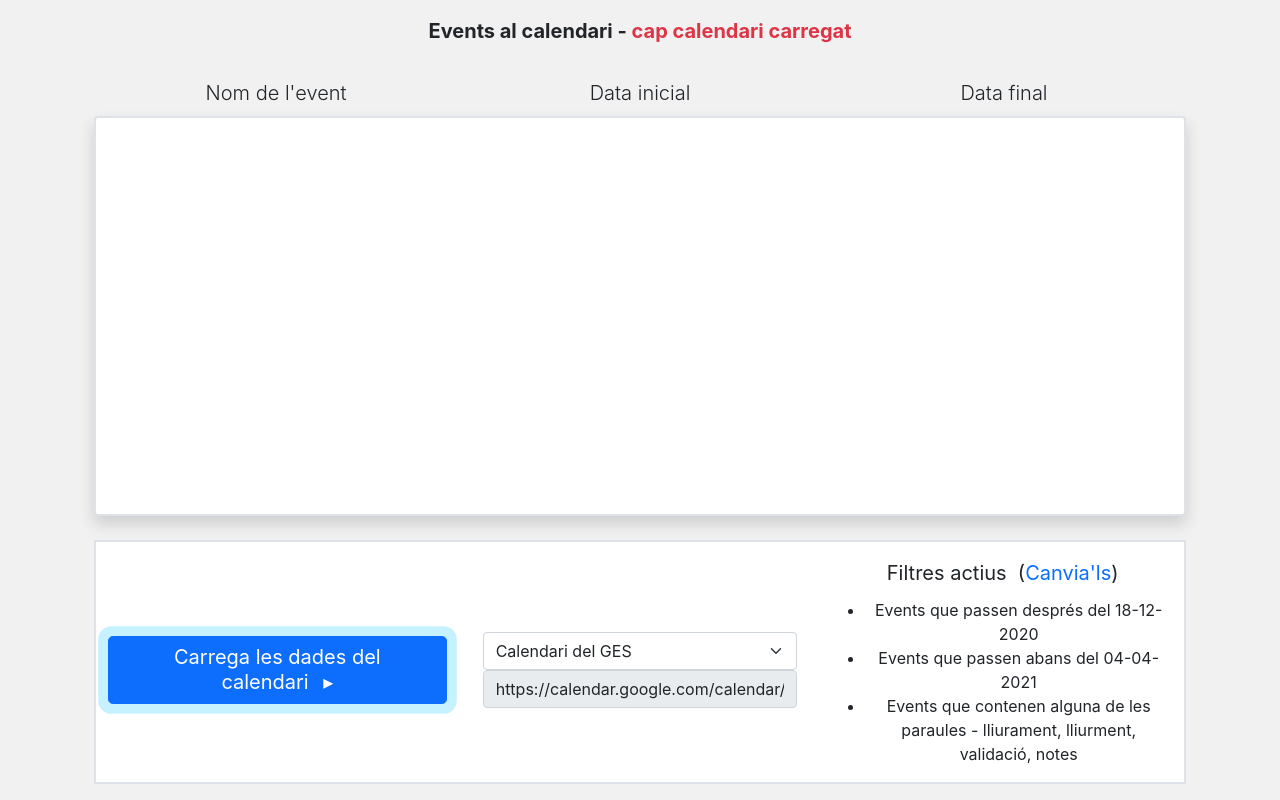
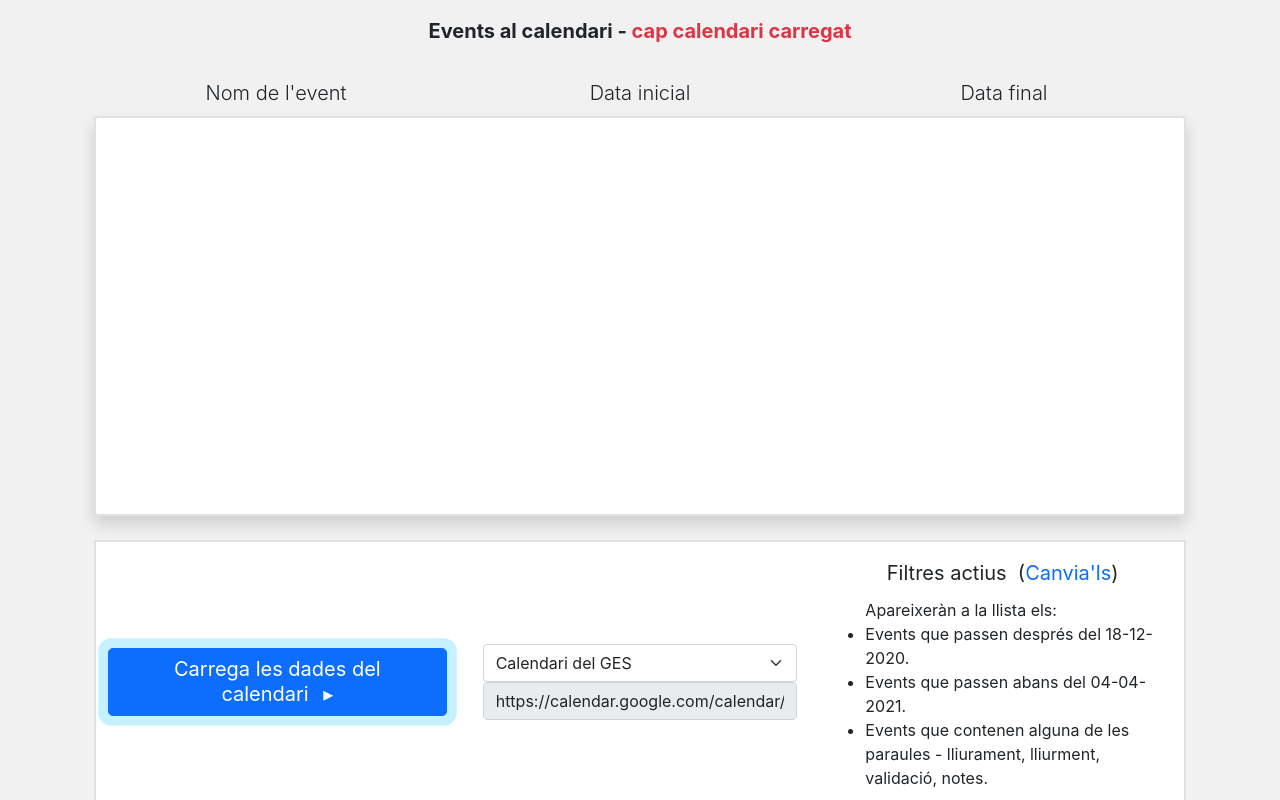
Before and after one commit to ramonVD/CalendarChecker, a React (Create React App) app: page / in a window 1280 px wide. Shown: the top 800 px of the page. Built offline with nearby package versions, Linux system fonts and the light colour scheme.

Commit message:
Final (I hope) UI fixes and tweaks before testing it live

```diff
--- a/src/components/ComponentDirector.js
+++ b/src/components/ComponentDirector.js
@@ -72,7 +72,7 @@ class ComponentDirector extends React.Component {
 			         <div className="d-grid gap-2 col-6 mx-auto">
 				          <button className="btn btn-lg btn-dark btn-block lh-1" type="button" data-bs-toggle="collapse" data-bs-target="#colapsaOpcions"
 							aria-expanded="false" aria-controls="colapsaOpcions" id="colapsaButton"
-							onClick={() => { toggleColapsableCaretButton("Opcions ", "colapsaButton", "colapsaOpcions");}}>
+							onClick={() => { toggleColapsableCaretButton("Opcions ", "colapsaButton", "colapsaOpcions", false);}}>
 							    Opcions ▾
 						   </button>
 						</div>
@@ -174,12 +174,12 @@ function propertyModifiesEvents(propertyName) {
 */
 
 //Shoulda made this a component
-function toggleColapsableCaretButton(textNoCaret, buttonId, colapsableId) {
+function toggleColapsableCaretButton(textNoCaret, buttonId, colapsableId, focusOnButton) {
 	let colapsaDiv = document.getElementById(colapsableId);
 	let colapsaButton = document.getElementById(buttonId);
 	if (colapsaDiv === null || colapsaDiv === undefined || colapsaButton === null || colapsaButton === undefined) { return; }
 
-	setTimeout( () => {if (colapsaDiv.classList.contains("show")) { colapsaButton.scrollIntoView();}
+	setTimeout( () => {if (colapsaDiv.classList.contains("show") && focusOnButton) { colapsaButton.scrollIntoView();}
 	let caretText = (!colapsaDiv.classList.contains("show")) ? textNoCaret + "▾" : textNoCaret + "▴";
 	colapsaButton.innerText = caretText;}, 400);
 }
--- a/src/components/FilteringAndOrdering/FilteringOptions.js
+++ b/src/components/FilteringAndOrdering/FilteringOptions.js
@@ -8,7 +8,7 @@ class FilteringOptions extends React.PureComponent {
 
 			return (
 				<div className="mb-1 mt-1">
-				<p className="text-center">Filtres aplicats al llistat d'events</p>
+				<p className="text-center">Filtres aplicats als events</p>
 				<div className="row mb-0">
 					<div className="col">
 		  			  	<DatePicker label="Data inicial:" active={this.props.filteringByStartDate} date={this.props.startDate} key="startDate"
--- a/src/components/FilteringAndOrdering/OrderingOptions.js
+++ b/src/components/FilteringAndOrdering/OrderingOptions.js
@@ -12,7 +12,7 @@ class OrderingOptions extends React.PureComponent {
 		return (
 			<div className="container-fluid">
 			<div className="row justify-content-end mt-1">
-				<p className="text-center">Ordenació d'events</p>
+				<p className="text-center">Ordenació dels events</p>
 			</div>
 				<div className="row">
 					<div className="col centeredInColumn">
--- a/src/components/Results/EventResultsUI.js
+++ b/src/components/Results/EventResultsUI.js
@@ -16,22 +16,26 @@ class EventResultsUI extends React.Component {
 
 	render() {
 		let activeFiltersText = [];
-		if (this.props.filteringByStartDate) { activeFiltersText.push(<li key="initial">{"Events que passen després del " + formatDate(new Date(this.props.startDate), "dd-mm-yyyy")}</li>); }
-		if (this.props.filteringByEndDate) { activeFiltersText.push(<li key="final">{"Events que passen abans del " + formatDate(new Date(this.props.endDate), "dd-mm-yyyy")}</li>); }
-		if (this.props.filteringByWords) { activeFiltersText.push(<li key="words">{"Events que contenen alguna de les paraules - " + this.props.words}</li>); }
-		let finalFilterText = (activeFiltersText.length) > 0 ? <ul className="text-center">{activeFiltersText}</ul> :
+		if (this.props.filteringByStartDate) { activeFiltersText.push(<li key="initial">{"Events que passen després del " + formatDate(new Date(this.props.startDate), "dd-mm-yyyy") + "."}</li>); }
+		if (this.props.filteringByEndDate) { activeFiltersText.push(<li key="final">{"Events que passen abans del " + formatDate(new Date(this.props.endDate), "dd-mm-yyyy") + "."}</li>); }
+		if (this.props.filteringByWords) { activeFiltersText.push(<li key="words">{"Events que contenen alguna de les paraules - " + this.props.words + "."}</li>); }
+		let finalFilterText = (activeFiltersText.length) > 0 ? <ul className="text-left"><li className="miniLi">Apareixeràn a la llista els:</li>{activeFiltersText}</ul> :
 		<ul className="list-unstyled text-center"><li key="none">Cap (Llistarà tots els events al calendari)</li></ul>
-		let eventsTitle =<span key="wtf">Events al calendari</span>;
-		let linkToTable = [];
-		if (this.props.eventsArray.length > 0) { eventsTitle += " - " + this.props.selectedEvents.length + "/" +  this.props.eventsArray.length + " events seleccionats"; }
-		else { linkToTable = <span key="wtf2"> - <span className="textLink text-danger" title="Cal que carreguis un calendari amb el botó de sota!" onClick={() =>
-								{ 	let calendarBtn = document.getElementById("fetchCalendarBtn");
+		let eventsTitle =<span key="eventsTitleName">Events al calendari</span>;
+		let linkToTable;
+		if (this.props.eventsArray.length > 0) {
+			linkToTable = <span key="eventsTitleNonSelected">{" - " + this.props.selectedEvents.length + "/" +  this.props.eventsArray.length + " events seleccionats" }</span>
+					}
+		else { linkToTable = <span key="eventsTitleSelected"> - <span className="textLink text-danger" title="Cal que carreguis un calendari amb el botó de sota!"
+							onClick={() =>	{
+								 	let calendarBtn = document.getElementById("fetchCalendarBtn");
 									if(!(calendarBtn).classList.contains("shakeMe")) {
 										calendarBtn.classList.add("shakeMe");
 										setTimeout( () => {calendarBtn.classList.remove("shakeMe");} , 1200)
 									}
 									setTimeout( () => {calendarBtn.scrollIntoView();} , 0);
-								}}>cap calendari carregat</span></span>}
+								}}>cap calendari carregat
+								</span></span>}
 		const hiddenButton = (this.props.resultsExist) ? " " : " d-none";
 		return (
 			<div className="container-fluid">
@@ -84,12 +88,13 @@ class EventResultsUI extends React.Component {
 											if (!colapseDiv.classList.contains("show")) {
 												colapseDiv.classList.add("show");
 											}
-											setTimeout( () => {this.props.colapseOpcButton("Opcions ", "colapsaButton", "colapsaOpcions");} , 200);
+											setTimeout( () => {this.props.colapseOpcButton("Opcions ", "colapsaButton", "colapsaOpcions", true);} , 200);
 								}}>Canvia'ls</span>)</p>
 						{finalFilterText}
 						</div>
 					</div>
 				</div>
+
 	          </div>
 	        );
 	}
--- a/src/components/Results/FetchCalendarDatesButton.js
+++ b/src/components/Results/FetchCalendarDatesButton.js
@@ -67,7 +67,6 @@ function fetchDates(URL, callbackOK, callbackError) {
 	if (usedURL.search(/^https:\/\/calendar\.google\.com\//) < 0) {
 		setTimeout( () => {callbackError(-2);}, 200);
 	} else {
-		console.log(usedURL);
 		//const timeBeforeCheck = Date.now();
 		fetch(proxyUrl + usedURL, {
 			mode: 'cors',
--- a/src/styles/EventResultsUI.css
+++ b/src/styles/EventResultsUI.css
@@ -4,6 +4,12 @@
 
 .textLink {
 	 cursor:pointer;
+}
+
+/*Text dins la llista de filtres, dient apareixeràn els:*/
+.miniLi {
+	list-style: none;
+	text-align: left;
 }
 
 .filterList{
```
Also changed, not shown: 2 other files (tests, documents, lock files or other folders). Lines whose indentation alone changed are shown as unchanged.
